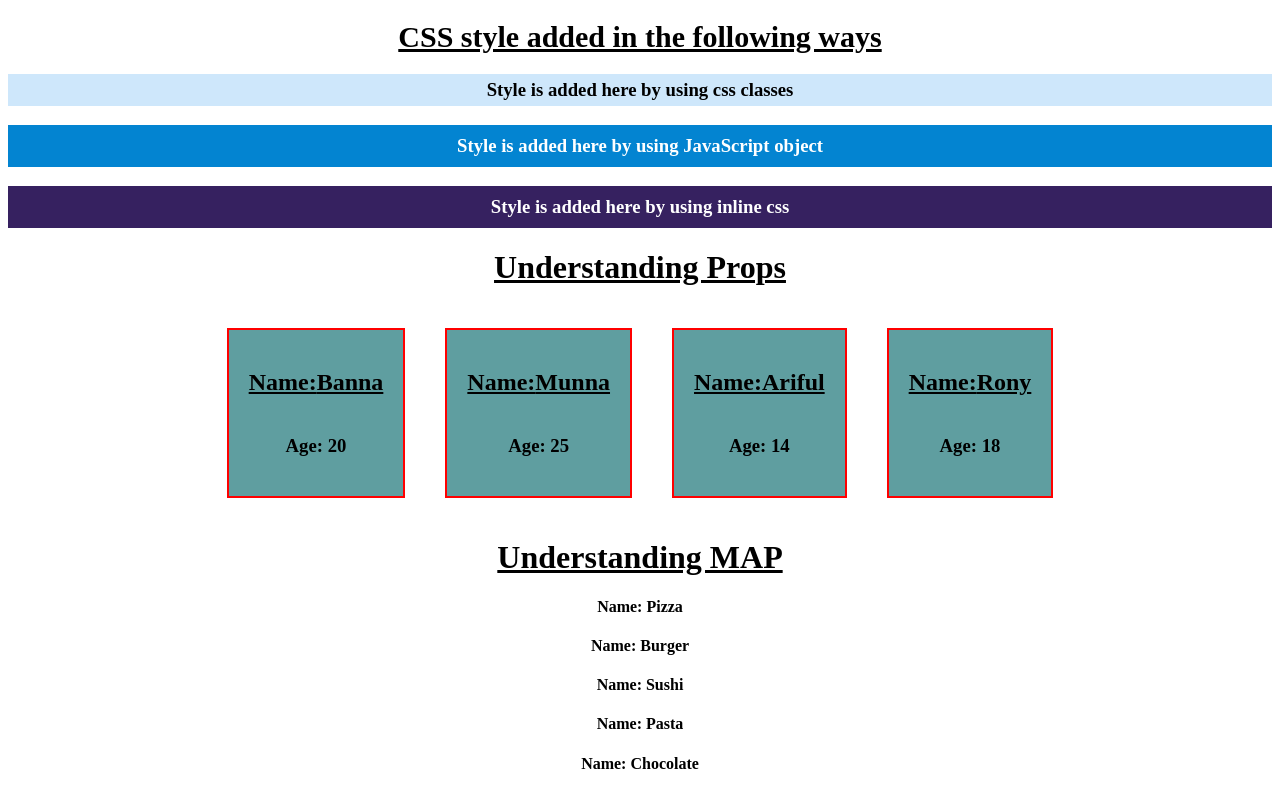
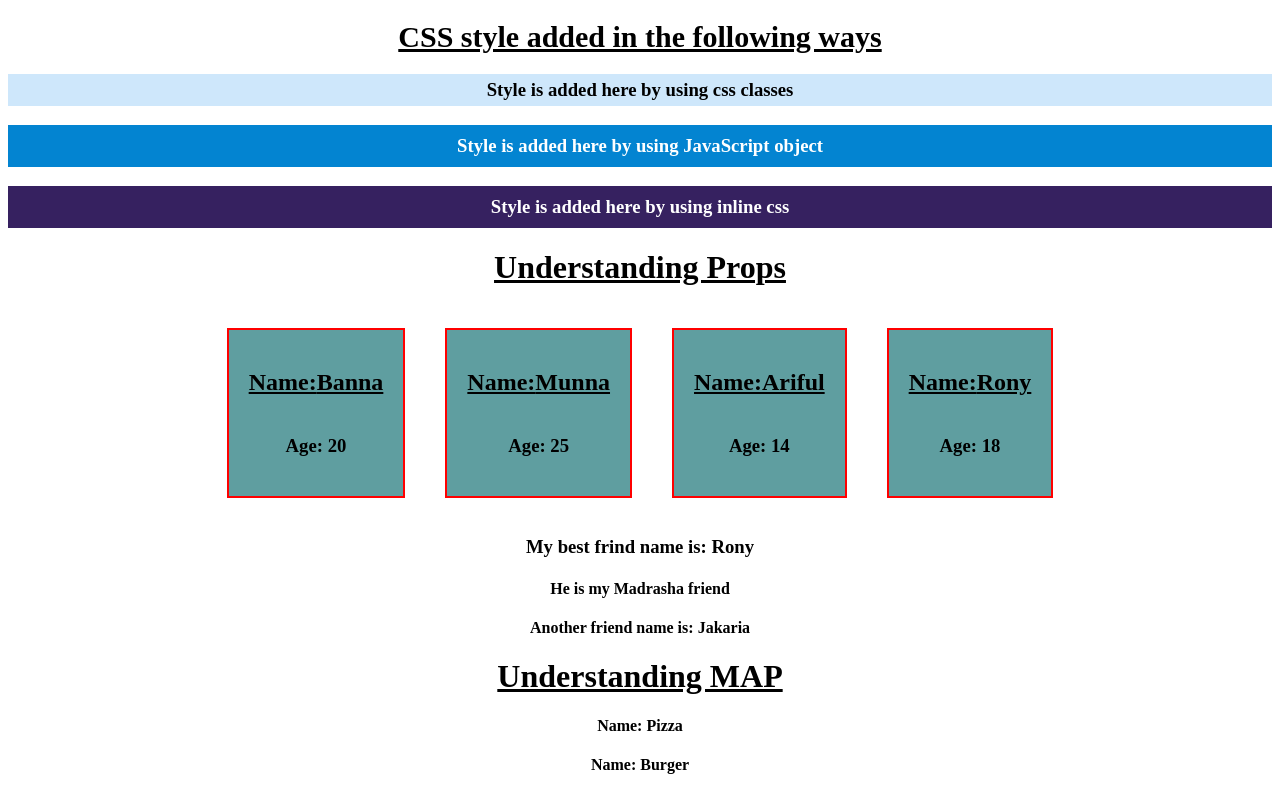
Before and after one commit to ahbanna/react-recap, a React (Vite) app: page / in a window 1280 px wide. Shown: the top 794 px of the page. Built offline with nearby package versions, Linux system fonts and the light colour scheme; no server answers.

Commit message:
send data to another component using props

```diff
--- a/src/App.jsx
+++ b/src/App.jsx
@@ -1,7 +1,9 @@
 import "./App.css";
 import ExploreMap from "./ExploreMap";
+import ExploreProps from "./ExploreProps";
 import ExploreUseEffect from "./ExploreUseEffect";
 import ExploreUseState from "./ExploreUseState";
+import Friends from "./Friends";
 const para2Style = {
   color: "white",
   backgroundColor: "#0384d1",
@@ -36,29 +38,16 @@ function App() {
           </h3>
         </div>
       </div>
-      {/* Props */}
-      <div className="props-area">
-        <h1>Understanding Props</h1>
-        <Friend name="Banna" age="20"></Friend>
-        <Friend name="Munna" age="25"></Friend>
-        <Friend name="Ariful" age="14"></Friend>
-        <Friend name="Rony" age="18"></Friend>
-      </div>
-      <ExploreMap></ExploreMap>; {/* Explore MAP */}
-      <ExploreUseState></ExploreUseState> {/* Explore useState */}
+      {/* Explore props */}
+      <ExploreProps></ExploreProps>
+      <Friends></Friends>
+      {/* Explore MAP */}
+      <ExploreMap></ExploreMap>;{/* Explore useState */}
+      <ExploreUseState></ExploreUseState>
       {/* Explore useEffect to load user */}
       <ExploreUseEffect></ExploreUseEffect>
     </div>
   );
 }
 
-function Friend(props) {
-  return (
-    <div className="single-friend">
-      <h2>Name:{props.name}</h2>
-      <h3>Age: {props.age}</h3>
-    </div>
-  );
-}
-
 export default App;
--- /dev/null
+++ b/src/ExploreProps.jsx
@@ -0,0 +1,24 @@
+import React from "react";
+
+const ExploreProps = () => {
+  return (
+    <div className="props-area">
+      <h1>Understanding Props</h1>
+      <Friend name="Banna" age="20"></Friend>
+      <Friend name="Munna" age="25"></Friend>
+      <Friend name="Ariful" age="14"></Friend>
+      <Friend name="Rony" age="18"></Friend>
+    </div>
+  );
+};
+
+function Friend(props) {
+  return (
+    <div className="single-friend">
+      <h2>Name:{props.name}</h2>
+      <h3>Age: {props.age}</h3>
+    </div>
+  );
+}
+
+export default ExploreProps;
--- /dev/null
+++ b/src/Friend.jsx
@@ -0,0 +1,14 @@
+import React from "react";
+
+const Friend = (props) => {
+  console.log(props);
+  return (
+    <div>
+      <h3>My best frind name is: {props.name}</h3>
+      <h4>He is my {props.type} friend</h4>
+      <h4>Another friend name is: {props.fname}</h4>
+    </div>
+  );
+};
+
+export default Friend;
--- /dev/null
+++ b/src/Friends.jsx
@@ -0,0 +1,22 @@
+import React from "react";
+import Friend from "./Friend";
+
+const Friends = () => {
+  const typeOfFriend = "Madrasha";
+  const bestFriend = {
+    name: "Rony",
+    age: 30,
+  };
+  const friends = ["Jakaria", "Habib", "Hasan"];
+  return (
+    <div>
+      <Friend
+        type={typeOfFriend}
+        name={bestFriend.name}
+        fname={friends[0]}
+      ></Friend>
+    </div>
+  );
+};
+
+export default Friends;
```
